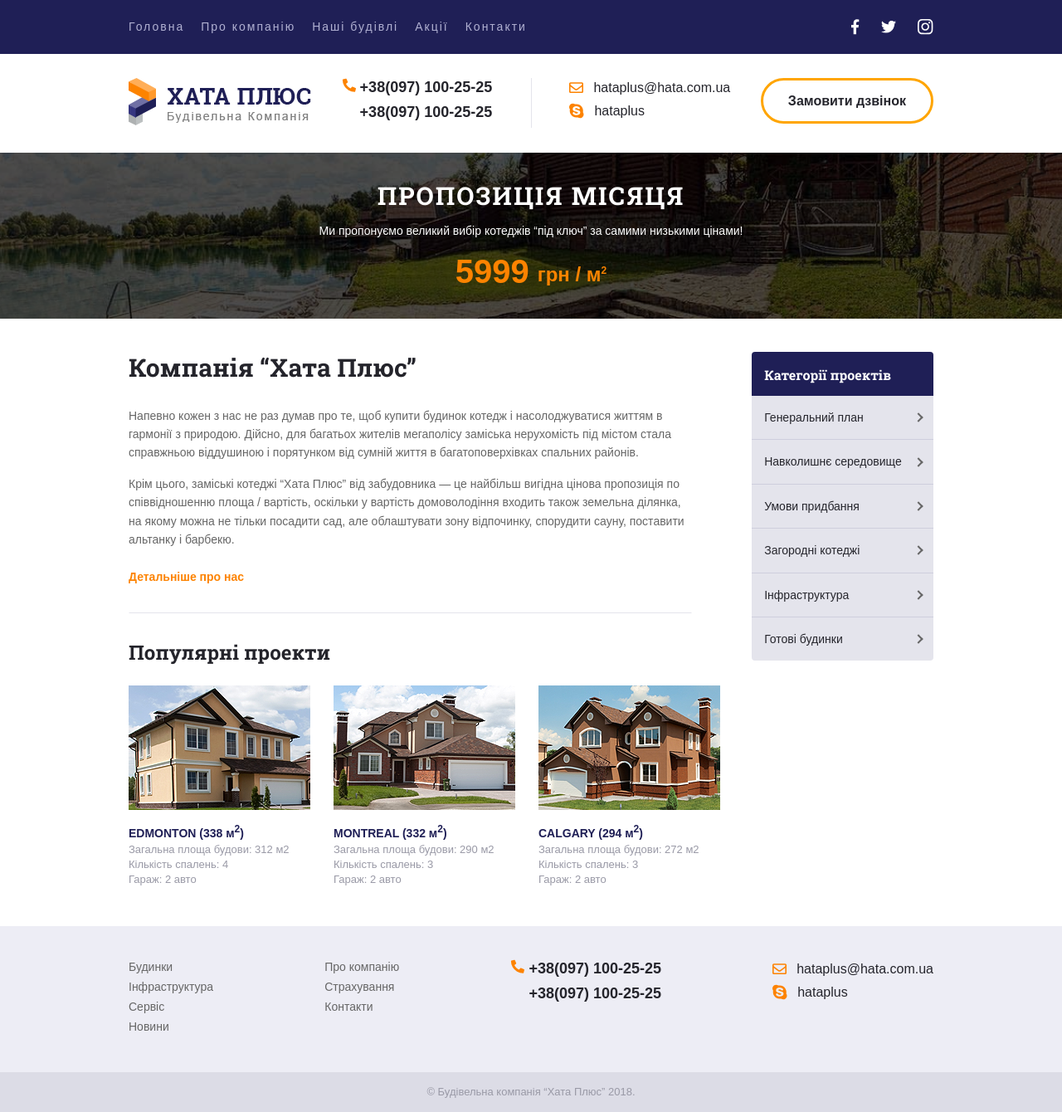
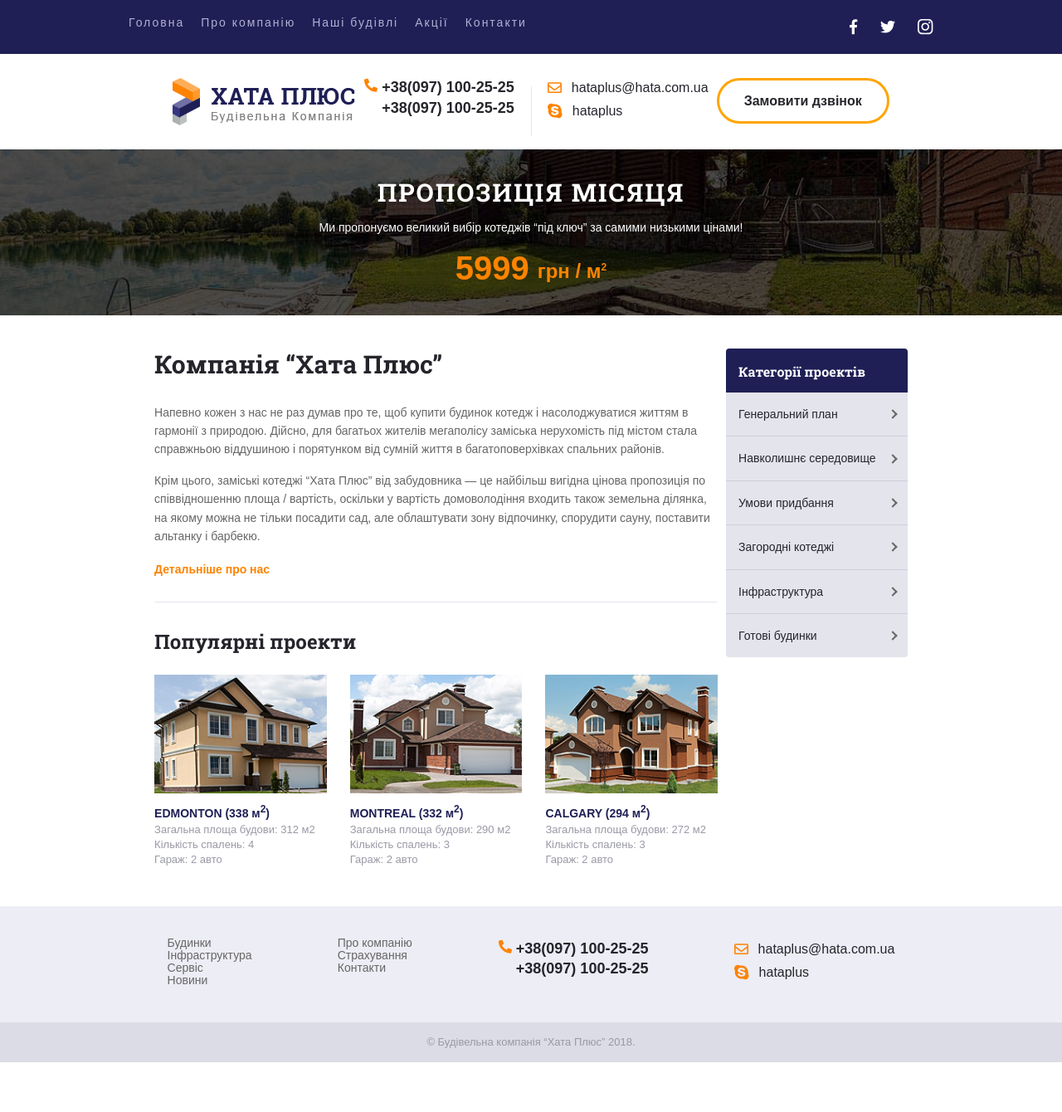
Before and after one commit to Sofii709/hata_plus, a PHP site: page / in a window 1280 px wide. Shown: the whole page at 83% size. After the commit the page ends 1280 px from the top, so only its background shows below. Run offline with PHP 8.4, Linux system fonts and the light colour scheme.

Commit message:
made phone version

```diff
--- a/css/style.css
+++ b/css/style.css
@@ -38,6 +38,10 @@
     max-width: 970px;
 }
 
+html {
+    font-size: 0.8px;
+}
+
 body {
     font-family: "Arial";
 }
@@ -45,6 +49,11 @@ body {
 .flex-between {
     display: flex;
     justify-content: space-between;
+}
+
+.center {
+    display: flex;
+    justify-content: center;
 }
 
 .items-center {
@@ -58,8 +67,7 @@ body {
 
 h1,
 h2,
-h3
-    {
+h3 {
     font-family: "Roboto Slab";
 }
 
@@ -89,20 +97,18 @@ hr {
 
 .head_line {
     padding: 23px 0px;
-    max-height: 55px;
+    height: auto;
     background-color: #1f1f56;
-}
-
-.head_line ul {
-    gap: 20px;
-}
-
-.head_line {
     position: fixed;
     top: 0;
     left: 0;
     width: 100%;
     z-index: 3;
+}
+
+.head_line ul {
+    gap: 20px;
+    flex-wrap: wrap;
 }
 
 .head_line a {
@@ -116,8 +122,13 @@ hr {
     color: orange;
 }
 
+.media {
+    justify-content: center;
+    gap: 27px;
+    width: 100%;
+}
+
 .media svg {
-    padding-left: 26px;
     fill: #fff;
     transition: all 1s ease;
 }
@@ -139,6 +150,7 @@ hr {
 .line {
     position: relative;
     padding: 10px;
+    display: none;
 }
 
 .line::before {
@@ -186,7 +198,7 @@ hr {
 
 
 .fixed {
-    padding-top: 65px;
+    padding-top: 90px;
 }
 
 .main_contact .order_call a {
@@ -328,6 +340,18 @@ hr {
 
 .figures {
     column-gap: 28px;
+    display: flex;
+    flex-direction: column;
+}
+
+.projects picture {
+    display: block;
+    width: 100%;
+}
+
+.projects img {
+    width: 100%;
+    object-fit: cover;
 }
 
 .projects h4 {
@@ -407,7 +431,7 @@ aside {
     transition: all 0.5s ease;
 }
 
-li:hover > a:before {
+li:hover>a:before {
     border-color: #ededf5;
     transform: translateY(-50%) rotate(45deg);
 }
@@ -421,7 +445,7 @@ li:hover > a:before {
     color: #25252c;
 }
 
-.categories li:hover > a {
+.categories li:hover>a {
     color: #fff;
     background-color: #fd8300;
 }
@@ -439,12 +463,12 @@ li:hover > a:before {
     padding-left: 30px;
 }
 
-.outside a > li:hover {
+.outside a>li:hover {
     color: #fff;
     background-color: #fd8300;
 }
 
-.inside li:hover > a {
+.inside li:hover>a {
     color: #666;
     background-color: #cecedd;
 }
@@ -458,7 +482,8 @@ footer {
 }
 
 .footer_line {
-    align-items: flex-start;
+    justify-content: center;
+    align-items: center;
     padding: 40px 0px;
 }
 
@@ -491,3 +516,50 @@ footer {
     line-height: 18px;
     color: #9999a6;
 }
+
+@media screen and (min-width: 467px) {
+    .menu {
+        display: flex;
+        justify-content: space-between;
+    }
+
+    .media {
+        width: auto;
+    }
+
+    .footer_line {
+        justify-content: space-around;
+        align-items: flex-start;
+        padding: 40px 0px;
+    }
+
+    .figures {
+        flex-direction: row;
+    }
+}
+
+@media screen and (min-width: 768px) {
+    html {
+        font-size: 0.9px;
+    }
+
+    .line {
+        display: inline-block;
+    }
+
+    .fixed {
+        padding-top: 65px;
+    }
+}
+
+@media screen and (min-width:1440px) {
+    html {
+        font-size: 1px;
+    }
+}
+
+@media screen and (min-width:1920px) {
+    html {
+        font-size: 1.4px;
+    }
+}
--- a/index.html
+++ b/index.html
@@ -11,10 +11,10 @@
 <body>
     <header>
         <div class="head_line">
-            <div class="wrap gap wrapper flex-between">
+            <div class="wrap gap wrapper menu">
                 <div>
                     <nav>
-                        <ul class="flex-between wrap">
+                        <ul class="flex-between center">
                             <li><a href="#">Головна</a></li>
                             <li><a href="#">Про компанію</a></li>
                             <li><a href="#">Наші будівлі</a></li>
@@ -23,7 +23,8 @@
                         </ul>
                     </nav>
                 </div>
-                <div class="flex-between media items-center">
+                <div class="media items-center">
+                    <div>
                         <a href="#">
                             <svg version="1.2" xmlns="http://www.w3.org/2000/svg" viewBox="0 0 10 19" width="10"
                                 height="19">
@@ -31,6 +32,8 @@
                                     d="m2.7 18.2h3.3v-8h2.6l0.4-3.2h-3v-2.2q0-0.8 0.3-1.1 0.3-0.5 1.3-0.5h1.7v-2.8q-1-0.2-2.5-0.2-1.8 0-3 1.2-1.1 1.1-1.1 3.1v2.5h-2.7v3.2h2.7z" />
                             </svg>
                         </a>
+                    </div>
+                    <div>
                         <a href="#">
                             <svg version="1.2" xmlns="http://www.w3.org/2000/svg" viewBox="0 0 18 15" width="18"
                                 height="15">
@@ -38,6 +41,8 @@
                                     d="m16.1 3.6q1.1-0.8 1.9-1.9-1.1 0.4-2.1 0.6 1.2-0.8 1.6-2.1-1.1 0.7-2.3 0.9-0.6-0.5-1.3-0.8-0.6-0.4-1.5-0.4-0.9 0-1.8 0.5-0.8 0.5-1.3 1.4-0.5 0.8-0.5 1.8 0 0.5 0.1 0.9-2.3-0.1-4.3-1.2-2-1-3.3-2.7-0.6 0.9-0.6 1.9 0 0.9 0.5 1.7 0.5 0.8 1.2 1.4-0.9-0.1-1.7-0.5 0 1.3 0.9 2.4 0.8 1 2.1 1.3-0.5 0.1-1 0.1-0.3 0-0.7-0.1 0.4 1.1 1.3 1.8 1 0.8 2.2 0.8-2.1 1.5-4.6 1.5-0.5 0-0.9 0 2.6 1.7 5.7 1.7 3.2 0 5.7-1.7 2.3-1.5 3.5-4 1.3-2.3 1.3-4.8 0-0.4-0.1-0.5z" />
                             </svg>
                         </a>
+                    </div>
+                    <div>
                         <a href="#">
                             <svg version="1.2" xmlns="http://www.w3.org/2000/svg" viewBox="0 0 19 19" width="19"
                                 height="19">
@@ -48,10 +53,11 @@
                     </div>
                 </div>
             </div>
+        </div>
     </header>
     <main>
         <div class="fixed">
-            <div class="wrap gap main_contact wrapper flex-between">
+            <div class="wrap gap main_contact wrapper flex-between center">
                 <div>
                     <a href="">
                         <picture>
@@ -89,7 +95,7 @@
                 </div>
             </div>
         </div>
-        <div class="wrap company wrapper flex-between">
+        <div class="wrap gap company wrapper flex-between center">
             <div class="about_us">
                 <div class="hataplus">
                     <h2>Компанія “Хата Плюс”</h2>
@@ -119,7 +125,7 @@
                 </div>
                 <div class="projects gap">
                     <h3>Популярні проекти</h3>
-                    <div class="flex-between figures">
+                    <div class="flex-between figures gap">
                         <figure>
                             <figcaption>
                                 <a href="#">
@@ -189,7 +195,7 @@
         </div>
     </main>
     <footer>
-        <div class="items-center gap wrapper flex-between footer_line">
+        <div class="items-center wrap gap wrapper footer_line">
             <div class="about">
                 <nav>
                     <ul>
```
Lines whose indentation alone changed are shown as unchanged.
